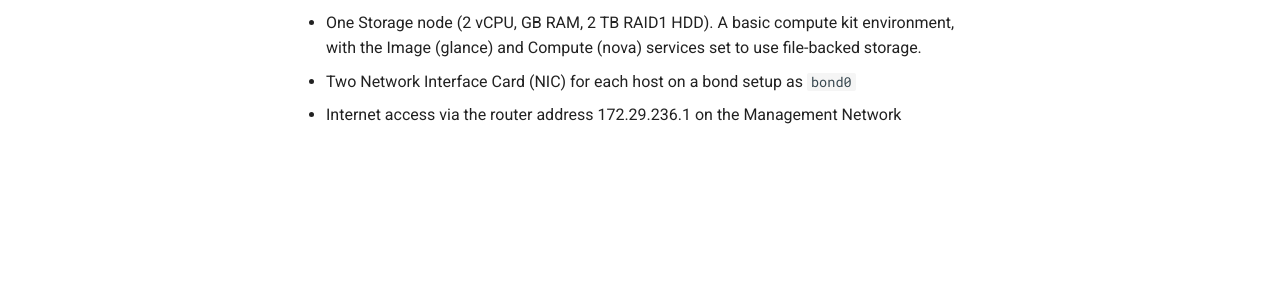
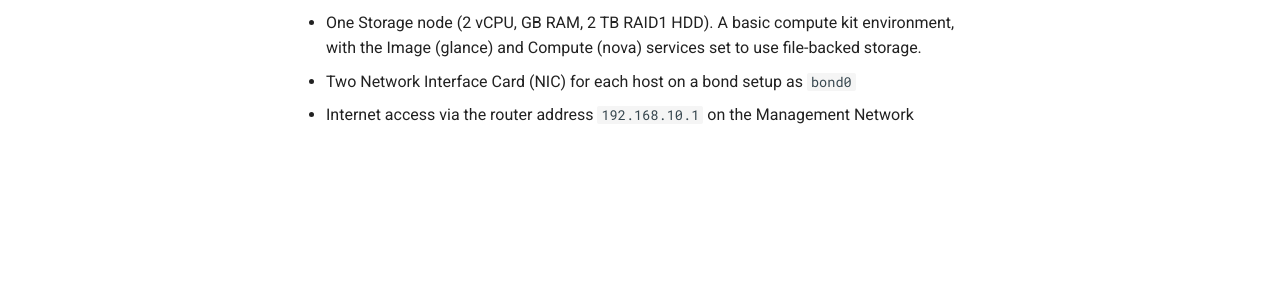
Before and after one commit to openemail/ostackdocs-docs, an MkDocs documentation site: the page built from docs/test-env-example.md, in a window 1280 px wide. Shown: the part 346-644 px from the top of the page. Built offline with MkDocs 1.6.1 and Material for MkDocs 9.7.7, drawn with Linux system fonts in a browser that asks for light colours; comment, search, counter and statistics services are not loaded.

Commit message:
Modification

```diff
--- a/docs/test-env-example.md
+++ b/docs/test-env-example.md
@@ -6,4 +6,4 @@ This example environment has the following characteristics:
 - One compute host (32 vCPU, 128 GB RAM, 2 TB RAID1 HDD)
 - One Storage node (2 vCPU,  GB RAM, 2 TB RAID1 HDD). A basic compute kit environment, with the Image (glance) and Compute (nova) services set to use file-backed storage.
 - Two Network Interface Card (NIC) for each host on a bond setup as `bond0`
-- Internet access via the router address 172.29.236.1 on the Management Network
+- Internet access via the router address `192.168.10.1` on the Management Network
```
